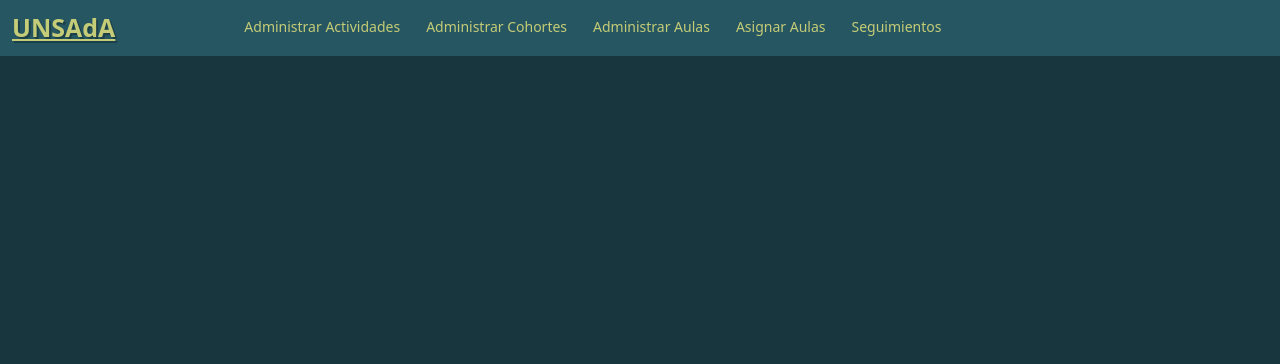
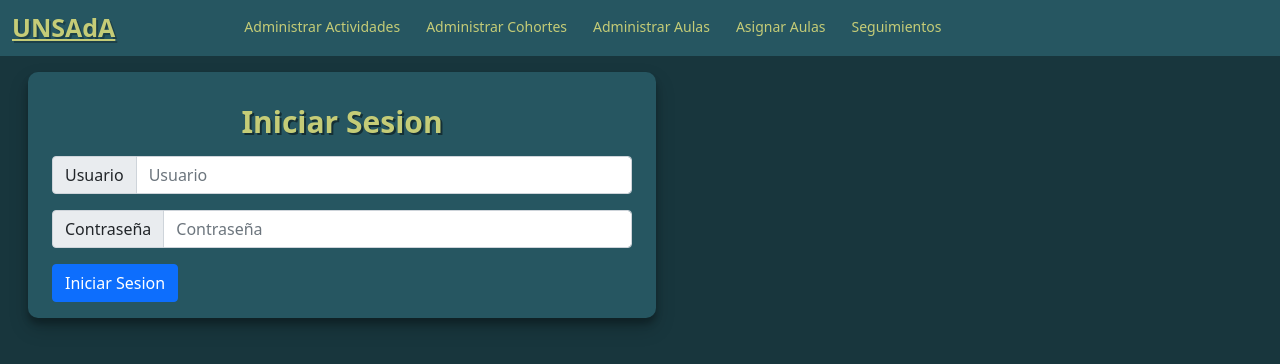
Before and after one commit to kslotes/front-control-ingreso, a React (Create React App) app: page /Login in a window 1280 px wide. Shown: the top 364 px of the page. Built offline with nearby package versions, Linux system fonts and the light colour scheme.

Commit message:
Implementa pantalla Login

```diff
--- a/src/components/Login/Login.jsx
+++ b/src/components/Login/Login.jsx
@@ -1,10 +1,42 @@
-import React from 'react'
-import {Container} from 'react-bootstrap'
+import React, {useState} from 'react'
+import { Container, Col, InputGroup, FormControl, Button } from 'react-bootstrap'
 import NavBarTop from '../NavBar/NavBarTop'
 const Login = () => {
+    const [userName, setUserName] = useState('')
+    const [password, setPassword] = useState('')
+
+    const handleSubmit = () => {
+        console.log(userName, password)
+    }
     return (
         <Container fluid className="fondo">
             <NavBarTop />
+            <Col xs={6} className="seccion-container">
+                <h2 className="texto-h2">Iniciar Sesion</h2>
+                <Col xl={12} className="text-align-center">
+                    <InputGroup className="mb-3">
+                        <InputGroup.Text id="basic-addon1">Usuario</InputGroup.Text>
+                        <FormControl
+                            type="text"
+                            placeholder="Usuario"
+                            aria-label="Usuario"
+                            aria-describedby="basic-addon1"
+                            onChange={(e) => {setUserName(e.target.value)}}
+                        />
+                    </InputGroup>
+                    <InputGroup className="mb-3">
+                        <InputGroup.Text id="basic-addon1">Contraseña</InputGroup.Text>
+                        <FormControl
+                            type="password"
+                            placeholder="Contraseña"
+                            aria-label="Contraseña"
+                            aria-describedby="basic-addon1"
+                            onChange={(e) => {setPassword(e.target.value)}}
+                        />
+                    </InputGroup>
+                </Col>
+                <Button variant='primary' onClick={handleSubmit}>Iniciar Sesion</Button>
+            </Col>
         </Container>
     )
 }
```
